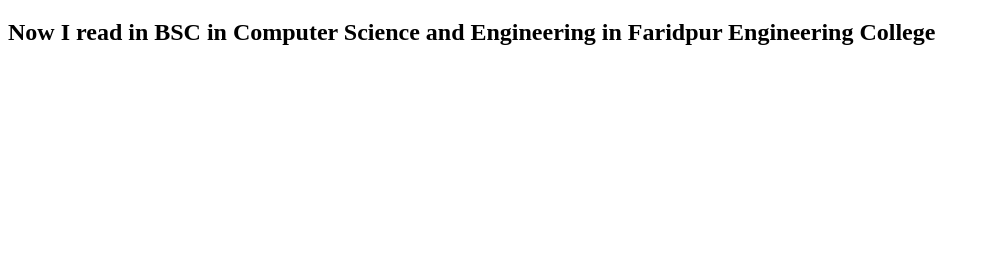
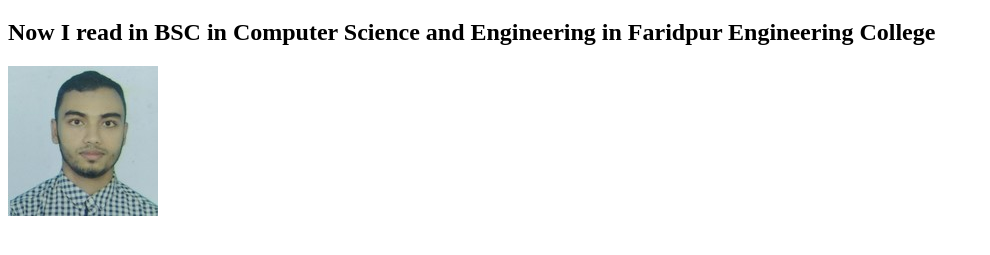
Before and after one commit to Mutasim15/my-third-repo, a plain HTML site: page index.html in a window 1280 px wide. Shown: the part 61-316 px from the top of the page, without its empty margins (0-990 px from the left). Drawn offline with Linux system fonts and the light colour scheme.

Commit message:
added Mutasim Vhai

```diff
--- a/index.html
+++ b/index.html
@@ -9,5 +9,6 @@
 <body>
     <h1>My name is MUTASIM BELLAH</h1>
     <h2>Now I read in BSC in Computer Science and Engineering in Faridpur Engineering College</h2>
+    <img src="Mutasim.jpg" alt="">
 </body>
 </html>
```
Also changed, not shown: Mutasim.jpg (added).
